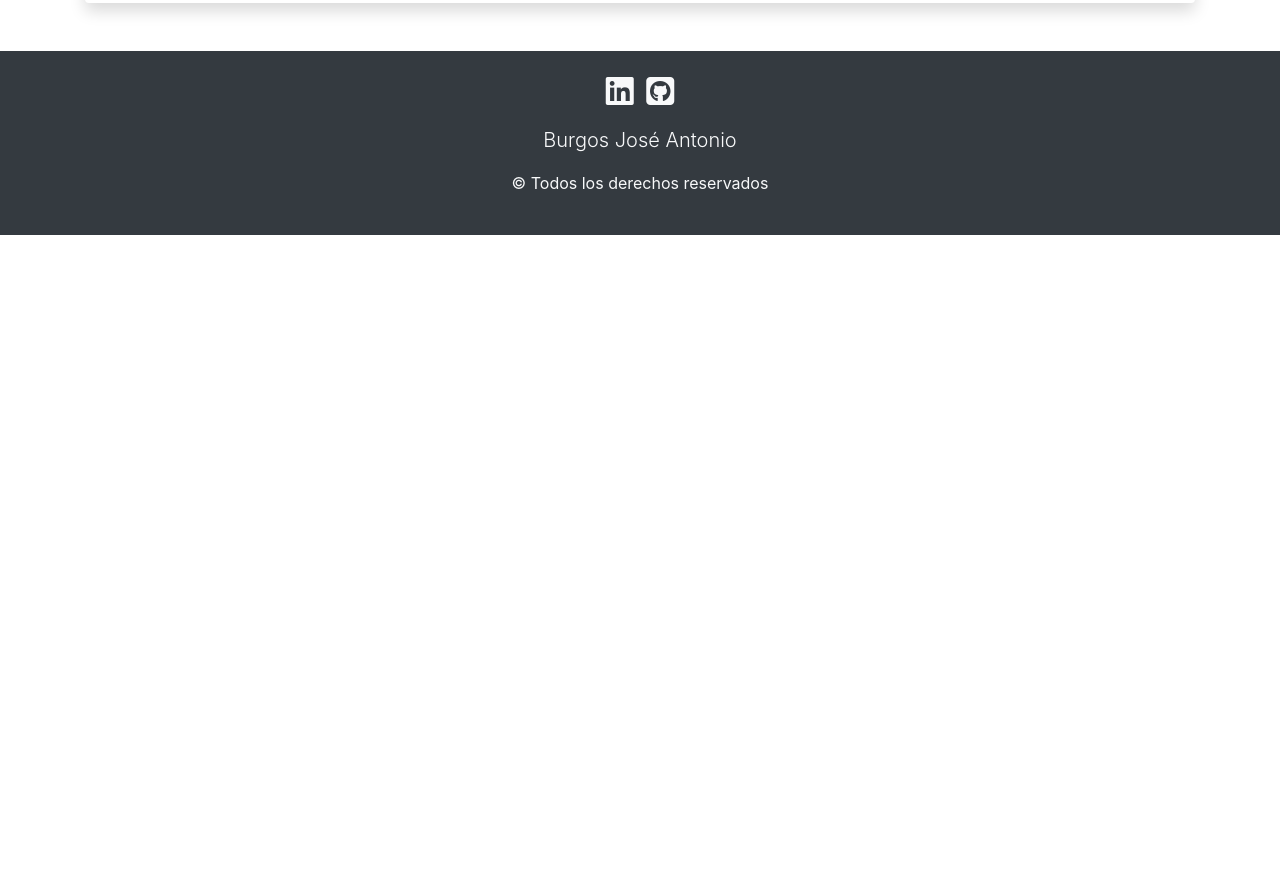
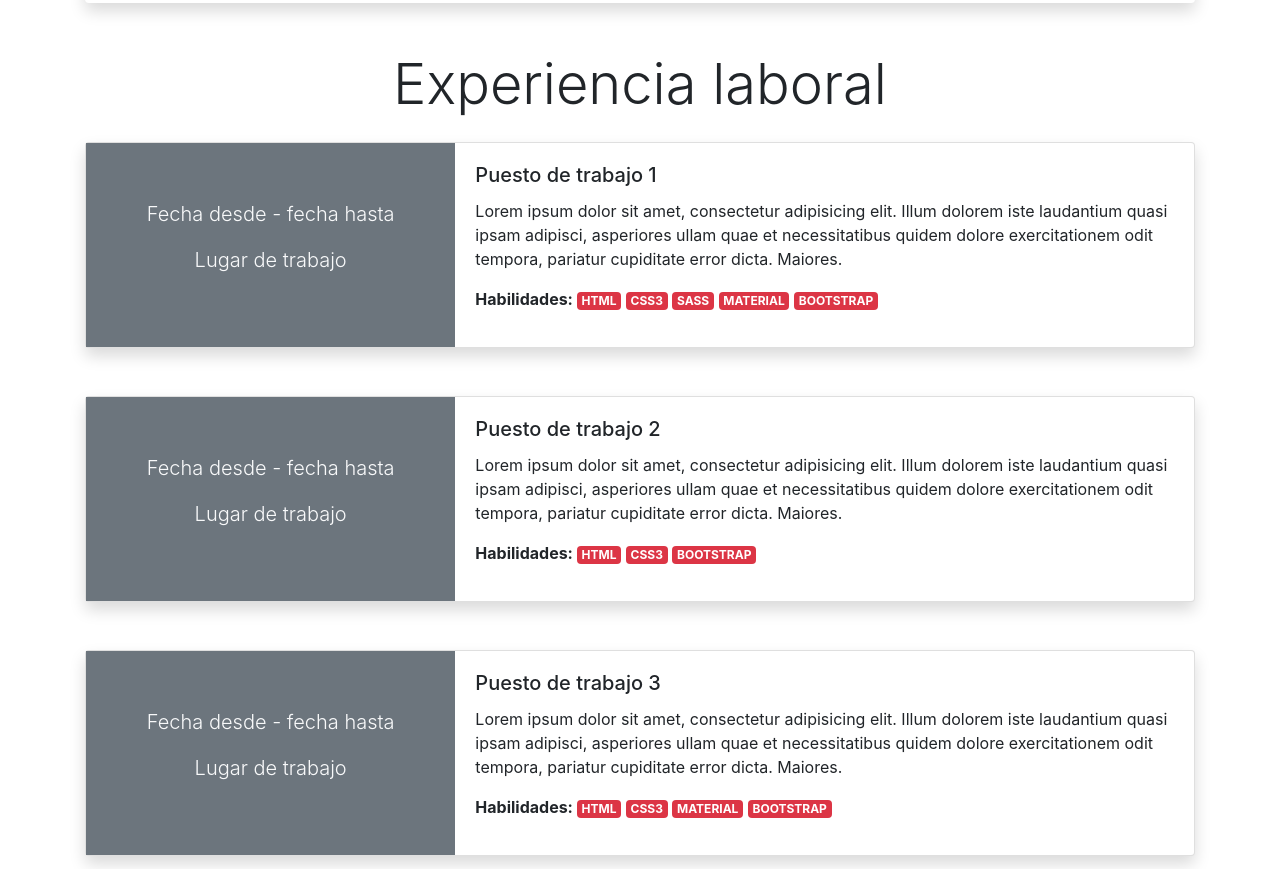
Before and after one commit to Jose-anbu/Jose-anbu.github.io, a plain HTML site: page index.html in a window 1280 px wide. Shown: the part 851-1720 px from the top of the page. Before the commit the page ends 1086 px from the top, so only its background shows below. Drawn offline with nearby package versions, Linux system fonts and the light colour scheme.

Commit message:
Se agregó la sección experiencia laboral

```diff
--- a/index.html
+++ b/index.html
@@ -27,11 +27,11 @@
 
                 <div class="collapse navbar-collapse" id="navbarSupportedContent">
                     <ul class="navbar-nav ml-auto">
-                        <li class="nav-item active">
-                            <a class="nav-link" href="#">Sobre mi <span class="sr-only">(current)</span></a>
+                        <li class="nav-item">
+                            <a class="nav-link" href="#sobreMi">Sobre mi <span class="sr-only">(current)</span></a>
                         </li>
                         <li class="nav-item">
-                            <a class="nav-link" href="#">Experiencia laboral</a>
+                            <a class="nav-link" href="#experienciaLaboral">Experiencia laboral</a>
                         </li>
                         <li class="nav-item">
                             <a class="nav-link" href="#">Educación</a>
@@ -56,7 +56,7 @@
     </section>
 
     <section class="container">
-        <h2 class="display-4 text-center my-4">Sobre mi</h2>
+        <h2 class="display-4 text-center my-4" id="sobreMi">Sobre mi</h2>
         <article class="shadow p-3 mb-5 bg-white rounded">
             <h3 class="text-secondary">Información personal</h3>
             <hr>
@@ -66,7 +66,74 @@
             <p><strong>Dirección:</strong> Avenida Mate de Luna 1425, San Miguel de Tucumán, Tucumán</p>
             <hr>
             <h3 class="text-secondary">Mi historia</h3>
-            <p>Lorem ipsum dolor sit amet consectetur adipisicing elit. Quae officiis nihil inventore vitae quam amet magni sed repellendus asperiores excepturi saepe natus accusantium voluptate illum atque rerum fuga, at ullam dolorem tenetur veritatis neque! Recusandae velit at exercitationem voluptatum saepe ipsa asperiores possimus? Nemo possimus voluptatibus provident nostrum optio quia quis dicta, excepturi laudantium accusantium dolore eaque illo tenetur facilis maiores beatae voluptatum enim ipsum iste ad blanditiis. Blanditiis id debitis aliquid fuga magnam rem neque, unde voluptates ipsa perspiciatis consequatur doloribus maxime, accusamus earum. Est, placeat? Accusamus repellendus quis ab dignissimos molestiae libero vel vitae, amet placeat asperiores. Nisi?</p>
+            <p>Lorem ipsum dolor sit amet consectetur adipisicing elit. Quae officiis nihil inventore vitae quam amet
+                magni sed repellendus asperiores excepturi saepe natus accusantium voluptate illum atque rerum fuga, at
+                ullam dolorem tenetur veritatis neque! Recusandae velit at exercitationem voluptatum saepe ipsa
+                asperiores possimus? Nemo possimus voluptatibus provident nostrum optio quia quis dicta, excepturi
+                laudantium accusantium dolore eaque illo tenetur facilis maiores beatae voluptatum enim ipsum iste ad
+                blanditiis. Blanditiis id debitis aliquid fuga magnam rem neque, unde voluptates ipsa perspiciatis
+                consequatur doloribus maxime, accusamus earum. Est, placeat? Accusamus repellendus quis ab dignissimos
+                molestiae libero vel vitae, amet placeat asperiores. Nisi?</p>
+        </article>
+        <h2 class="text-center display-4 my-4" id="experienciaLaboral">Experiencia laboral</h2>
+        <article>
+            <div class="card mb-3 shadow mb-5 bg-white rounded">
+                <div class="row no-gutters">
+                    <div class="col-md-4 bg-secondary text-light align-items-center d-flex flex-column justify-content-center">
+                        <p class="lead">Fecha desde - fecha hasta</p>
+                        <p class="lead">Lugar de trabajo</p>
+                    </div>
+                    <div class="col-md-8">
+                        <div class="card-body">
+                            <h5 class="card-title">Puesto de trabajo 1</h5>
+                            <p class="card-text">Lorem ipsum dolor sit amet, consectetur adipisicing elit. Illum dolorem iste laudantium quasi ipsam adipisci, asperiores ullam quae et necessitatibus quidem dolore exercitationem odit tempora, pariatur cupiditate error dicta. Maiores.</p>
+                            <p><strong>Habilidades: </strong>
+                                <span class="badge badge-danger">HTML</span>
+                                <span class="badge badge-danger">CSS3</span>
+                                <span class="badge badge-danger">SASS</span>
+                                <span class="badge badge-danger">MATERIAL</span>
+                                <span class="badge badge-danger">BOOTSTRAP</span></p>
+                        </div>
+                    </div>
+                </div>
+            </div>
+            <div class="card mb-3 shadow mb-5 bg-white rounded">
+                <div class="row no-gutters">
+                    <div class="col-md-4 bg-secondary text-light align-items-center d-flex flex-column justify-content-center">
+                        <p class="lead">Fecha desde - fecha hasta</p>
+                        <p class="lead">Lugar de trabajo</p>
+                    </div>
+                    <div class="col-md-8">
+                        <div class="card-body">
+                            <h5 class="card-title">Puesto de trabajo 2</h5>
+                            <p class="card-text">Lorem ipsum dolor sit amet, consectetur adipisicing elit. Illum dolorem iste laudantium quasi ipsam adipisci, asperiores ullam quae et necessitatibus quidem dolore exercitationem odit tempora, pariatur cupiditate error dicta. Maiores.</p>
+                            <p><strong>Habilidades: </strong>
+                                <span class="badge badge-danger">HTML</span>
+                                <span class="badge badge-danger">CSS3</span>
+                                <span class="badge badge-danger">BOOTSTRAP</span></p>
+                        </div>
+                    </div>
+                </div>
+            </div>
+            <div class="card mb-3 shadow mb-5 bg-white rounded">
+                <div class="row no-gutters">
+                    <div class="col-md-4 bg-secondary text-light align-items-center d-flex flex-column justify-content-center">
+                        <p class="lead">Fecha desde - fecha hasta</p>
+                        <p class="lead">Lugar de trabajo</p>
+                    </div>
+                    <div class="col-md-8">
+                        <div class="card-body">
+                            <h5 class="card-title">Puesto de trabajo 3</h5>
+                            <p class="card-text">Lorem ipsum dolor sit amet, consectetur adipisicing elit. Illum dolorem iste laudantium quasi ipsam adipisci, asperiores ullam quae et necessitatibus quidem dolore exercitationem odit tempora, pariatur cupiditate error dicta. Maiores.</p>
+                            <p><strong>Habilidades: </strong>
+                                <span class="badge badge-danger">HTML</span>
+                                <span class="badge badge-danger">CSS3</span>
+                                <span class="badge badge-danger">MATERIAL</span>
+                                <span class="badge badge-danger">BOOTSTRAP</span></p>
+                        </div>
+                    </div>
+                </div>
+            </div>
         </article>
     </section>
 
```
